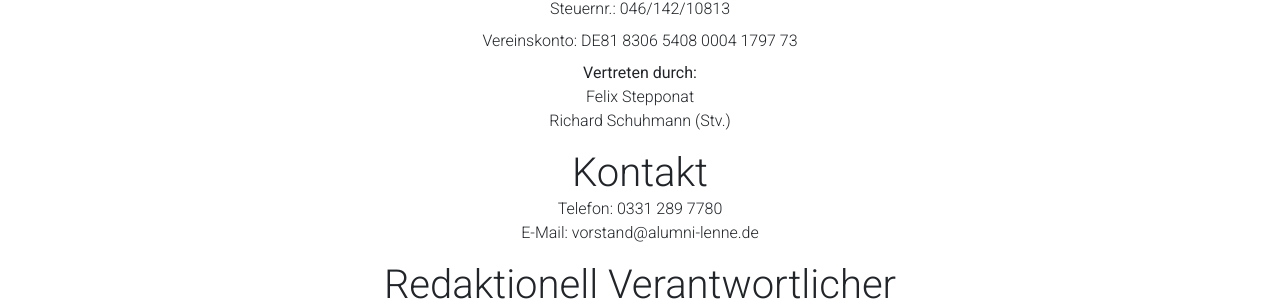
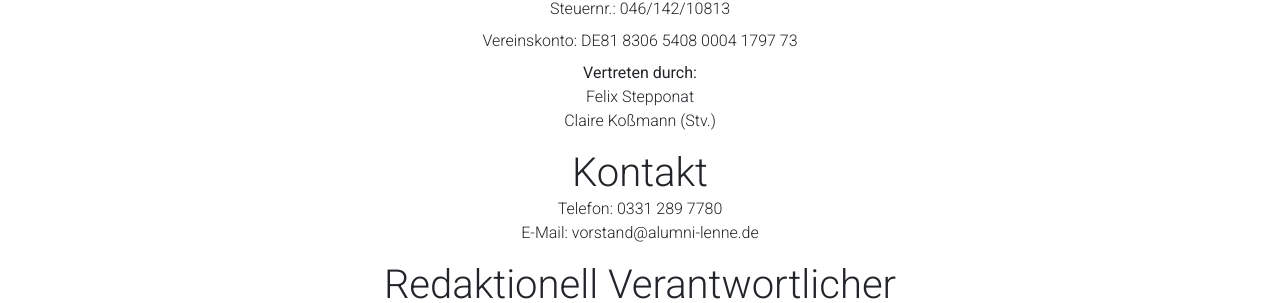
Before and after one commit to alumni-lenne/alumnipage, a Jekyll site: the page built from impressum.html, in a window 1280 px wide and 900 px high. Shown: the part 342-645 px from the top of the window. Built offline with Jekyll 4.4.1, drawn with Linux system fonts in a browser that asks for light colours; nearby versions of some CDN libraries.

Commit message:
Update impressum.html

```diff
--- a/impressum.html
+++ b/impressum.html
@@ -20,7 +20,7 @@ title: "Impressum"
                 <p class="mb-2 text-center">Vereinskonto: DE81 8306 5408 0004 1797 73</p>
 
         <p class="text-center"><strong>Vertreten durch:</strong><br />
-                Felix Stepponat<br> Richard Schuhmann (Stv.)</p>
+                Felix Stepponat<br> Claire Koßmann (Stv.)</p>
 
         <h1 class="mt-3 display-6">Kontakt</h1>
         <p class="text-center">Telefon: 0331 289 7780<br />
```
